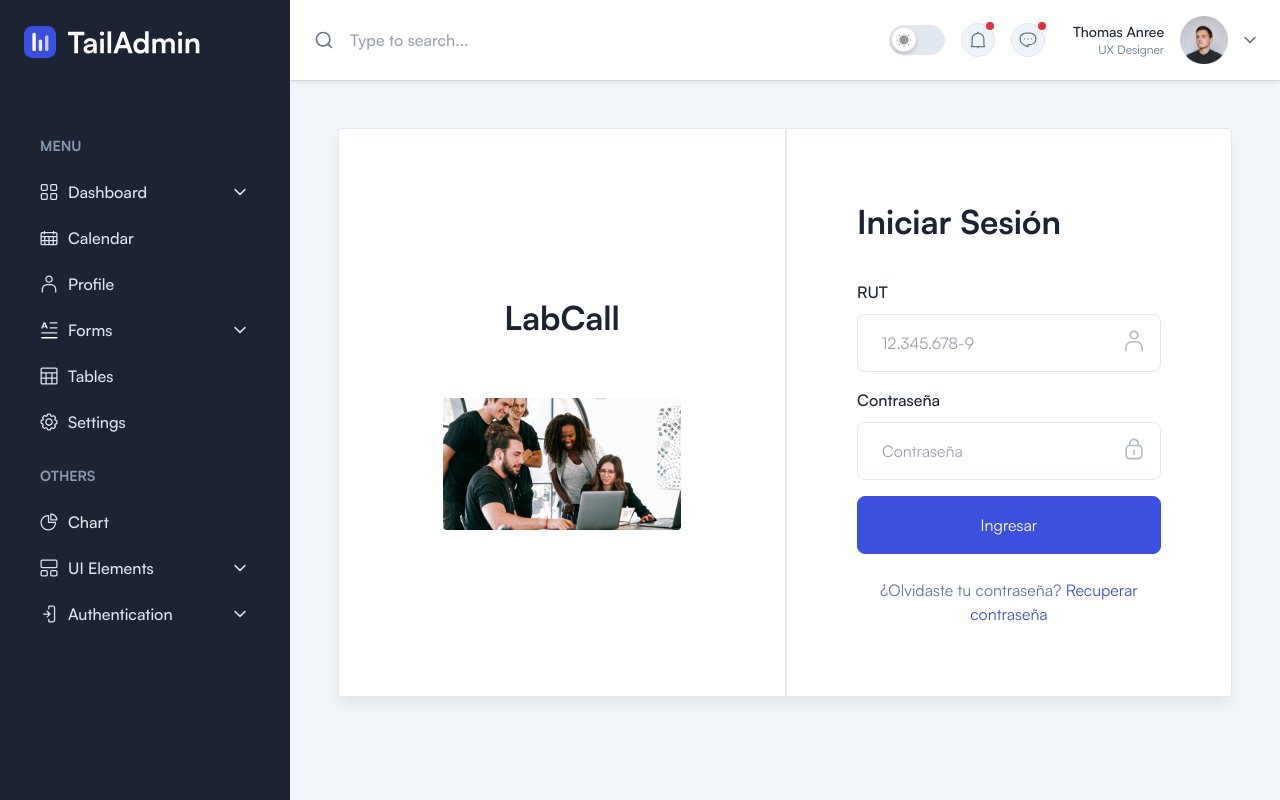
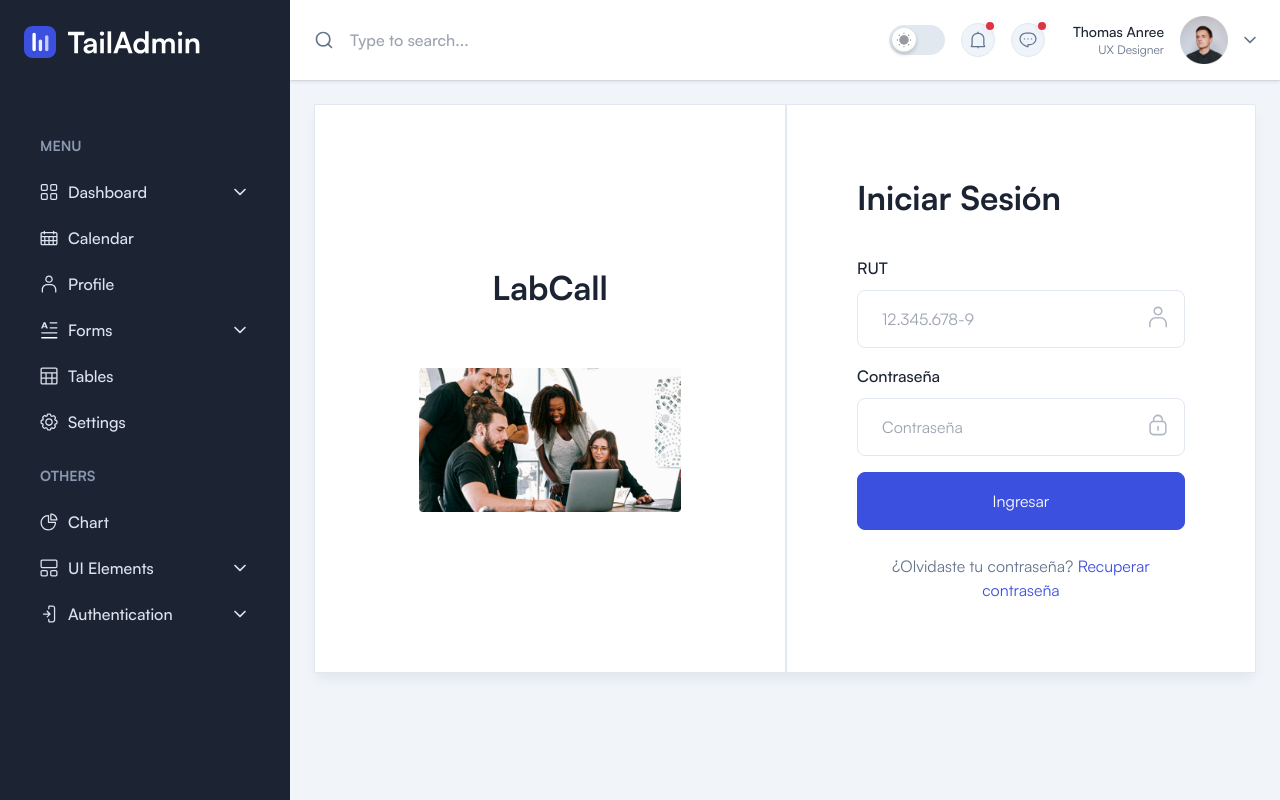
Before and after one commit to nicobrch/labcall, a Next.js app: page /ingresar in a window 1280 px wide. Built offline with nearby package versions, Linux system fonts and the light colour scheme; a web font is replaced by a local one.

Commit message:
Cambios al layout, revertir layout de ingresar para evitar problemas del DOM

```diff
--- a/app/(auth)/layout.tsx
+++ /dev/null
@@ -1,44 +0,0 @@
-"use client";
-import "../globals.css";
-import "../data-tables-css.css";
-import "../satoshi.css";
-import { useState, useEffect } from "react";
-import Loader from "@/components/common/Loader";
-
-export default function RootLayout({
-  children,
-}: {
-  children: React.ReactNode;
-}) {
-
-  const [loading, setLoading] = useState<boolean>(true);
-
-  useEffect(() => {
-    setTimeout(() => setLoading(false), 1000);
-  }, []);
-
-  return (
-    <html lang="en">
-      <body suppressHydrationWarning={true}>
-        <div className="dark:bg-boxdark-2 dark:text-bodydark">
-          {loading ? (
-            <Loader />
-          ) : (
-            <div className="flex h-screen overflow-hidden">
-              <div className="relative flex flex-1 flex-col overflow-y-auto overflow-x-hidden">
-                {/* <!-- ===== Main Content Start ===== --> */}
-                <main>
-                  <div className="mx-auto max-w-screen-2xl p-4 md:p-6 2xl:p-10">
-                    {children}
-                  </div>
-                </main>
-                {/* <!-- ===== Main Content End ===== --> */}
-              </div>
-              {/* <!-- ===== Content Area End ===== --> */}
-            </div>
-          )}
-        </div>
-      </body>
-    </html>
-  );
-}
--- a/app/layout.tsx
+++ b/app/layout.tsx
@@ -2,7 +2,7 @@
 import "./globals.css";
 import "./data-tables-css.css";
 import "./satoshi.css";
-import { useState, useEffect } from "react";
+import React, { useState, useEffect } from "react";
 import Loader from "@/components/common/Loader";
 
 import Sidebar from "@/components/Sidebar";
```
